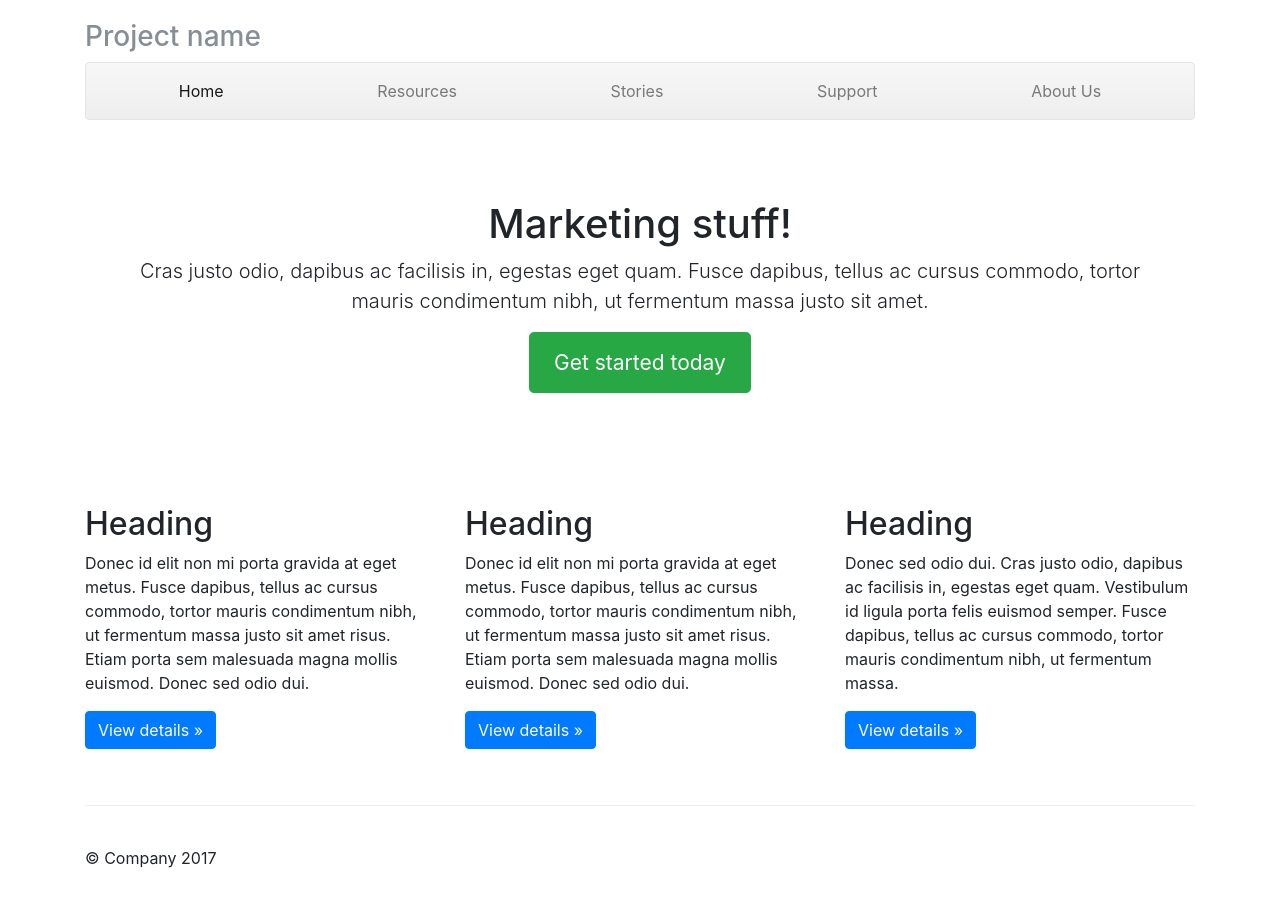
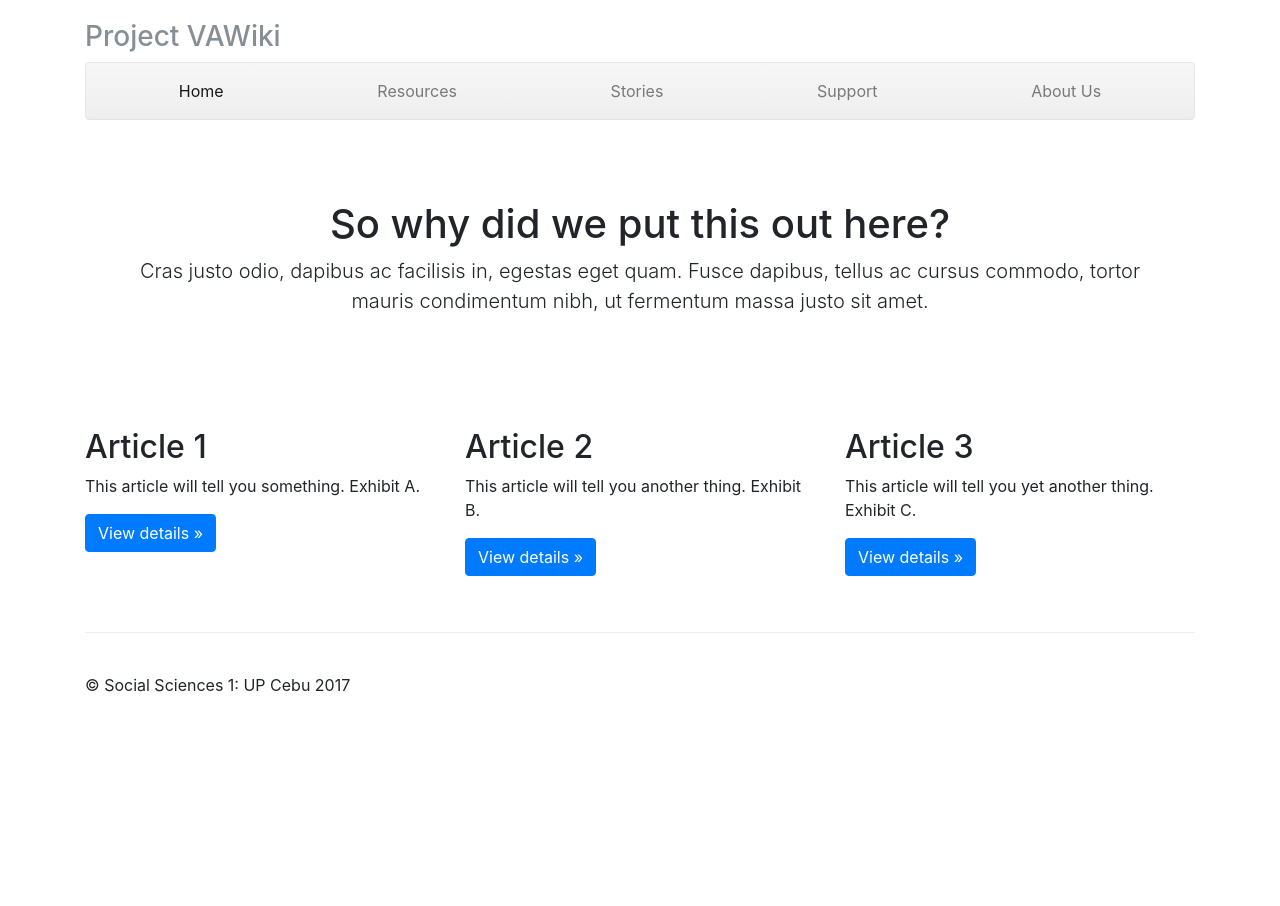
Before and after one commit to arvinBonganay/Jaceeee.github.io, a plain HTML site: page index.html in a window 1280 px wide. After the commit the page ends 800 px from the top, so only its background shows below. Drawn offline with nearby package versions, Linux system fonts and the light colour scheme.

Commit message:
Adjust home screen elements

```diff
--- a/index.html
+++ b/index.html
@@ -21,7 +21,7 @@
     <div class="container">
 
       <header class="masthead">
-        <h3 class="text-muted">Project name</h3>
+        <h3 class="text-muted">Project VAWiki</h3>
 
         <nav class="navbar navbar-expand-md navbar-light bg-light rounded mb-3">
           <button class="navbar-toggler" type="button" data-toggle="collapse" data-target="#navbarCollapse" aria-controls="navbarCollapse" aria-expanded="false" aria-label="Toggle navigation">
@@ -61,26 +61,26 @@
 
         <!-- Jumbotron -->
         <div class="jumbotron">
-          <h1>Marketing stuff!</h1>
+          <h1>So why did we put this out here?</h1>
           <p class="lead">Cras justo odio, dapibus ac facilisis in, egestas eget quam. Fusce dapibus, tellus ac cursus commodo, tortor mauris condimentum nibh, ut fermentum massa justo sit amet.</p>
-          <p><a class="btn btn-lg btn-success" href="#" role="button">Get started today</a></p>
+          <!-- <p><a class="btn btn-lg btn-success" href="#" role="button">Get started today</a></p> -->
         </div>
 
         <!-- Example row of columns -->
         <div class="row">
           <div class="col-lg-4">
-            <h2>Heading</h2>
-            <p>Donec id elit non mi porta gravida at eget metus. Fusce dapibus, tellus ac cursus commodo, tortor mauris condimentum nibh, ut fermentum massa justo sit amet risus. Etiam porta sem malesuada magna mollis euismod. Donec sed odio dui. </p>
+            <h2>Article 1</h2>
+            <p>This article will tell you something. Exhibit A. </p>
             <p><a class="btn btn-primary" href="#" role="button">View details &raquo;</a></p>
           </div>
           <div class="col-lg-4">
-            <h2>Heading</h2>
-            <p>Donec id elit non mi porta gravida at eget metus. Fusce dapibus, tellus ac cursus commodo, tortor mauris condimentum nibh, ut fermentum massa justo sit amet risus. Etiam porta sem malesuada magna mollis euismod. Donec sed odio dui. </p>
+            <h2>Article 2</h2>
+            <p>This article will tell you another thing. Exhibit B. </p>
             <p><a class="btn btn-primary" href="#" role="button">View details &raquo;</a></p>
           </div>
           <div class="col-lg-4">
-            <h2>Heading</h2>
-            <p>Donec sed odio dui. Cras justo odio, dapibus ac facilisis in, egestas eget quam. Vestibulum id ligula porta felis euismod semper. Fusce dapibus, tellus ac cursus commodo, tortor mauris condimentum nibh, ut fermentum massa.</p>
+            <h2>Article 3</h2>
+            <p>This article will tell you yet another thing. Exhibit C.</p>
             <p><a class="btn btn-primary" href="#" role="button">View details &raquo;</a></p>
           </div>
         </div>
@@ -89,7 +89,7 @@
 
       <!-- Site footer -->
       <footer class="footer">
-        <p>&copy; Company 2017</p>
+        <p>&copy; Social Sciences 1: UP Cebu 2017</p>
       </footer>
 
     </div> <!-- /container -->
```
